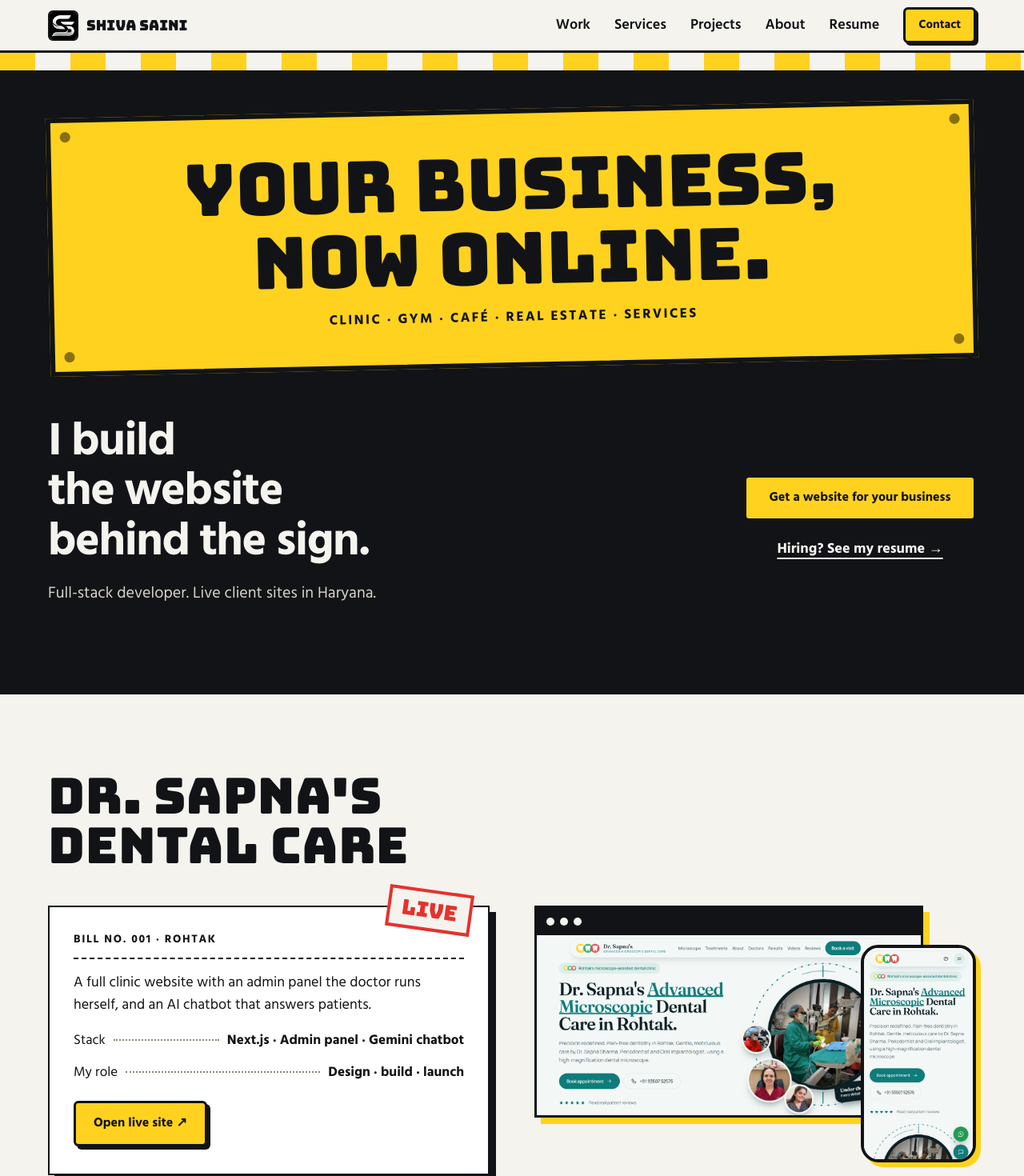
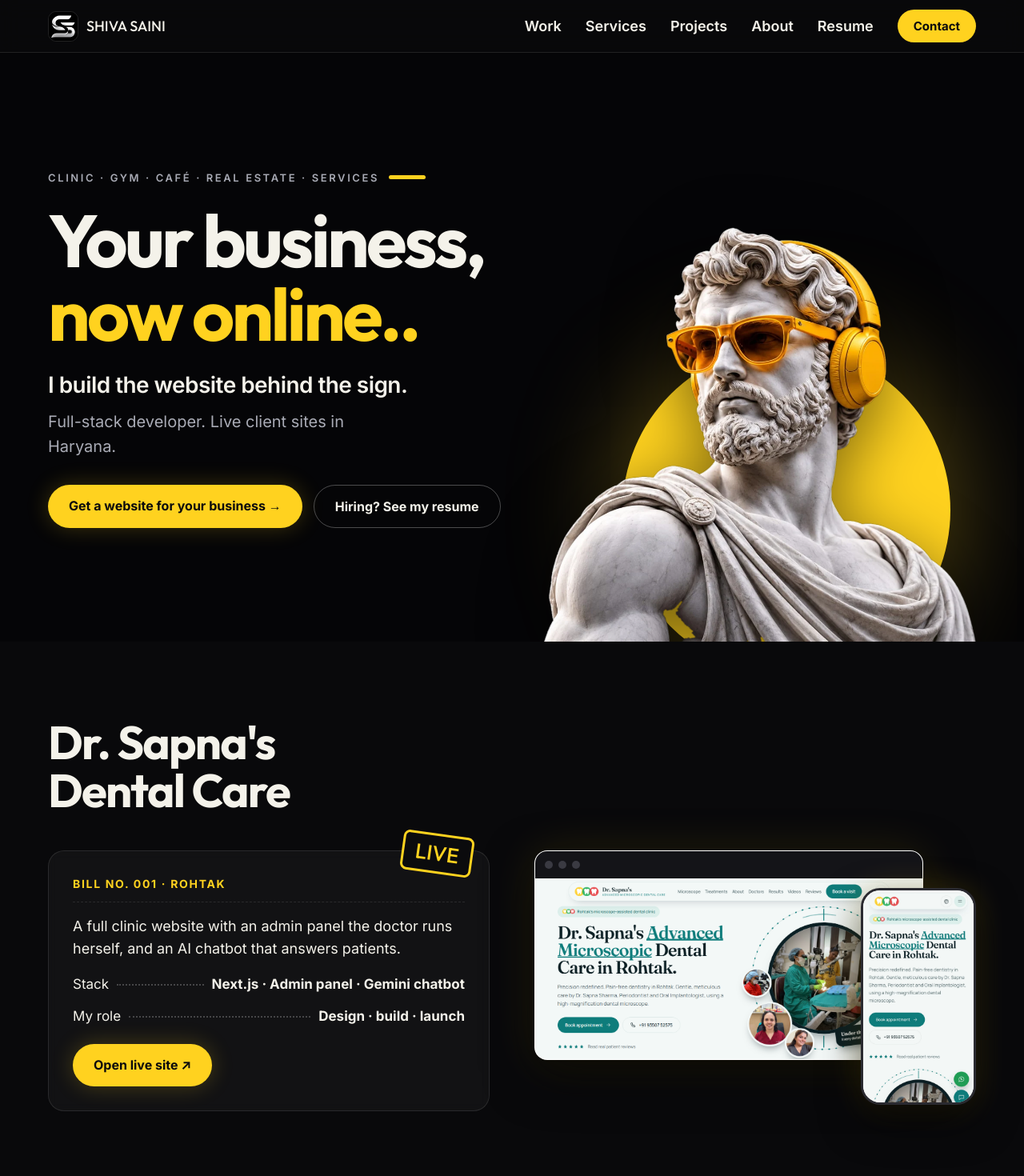
Before and after one commit to Shiva-sainiiii/new, a Next.js app: page / in a window 1280 px wide. Shown: the top 1470 px of the page at 80% size. Built offline with nearby package versions, Linux system fonts and the light colour scheme; no server answers.

Commit message:
Extract new-main-updated (4).zip via Easy DevOps

```diff
--- a/app/globals.css
+++ b/app/globals.css
@@ -261,3 +261,81 @@ a{color:inherit;text-decoration:none}button{font:inherit;cursor:pointer}
 .k-float img.second{margin:-46px 0 0 38px;transform:rotate(3deg);width:90%}
 @media (hover:hover){.k-shots{display:none}}
 @media (hover:none){.k-float{display:none}}
+
+/* ================= DARK PREMIUM THEME (v3) ================= */
+:root{--glass:rgba(255,255,255,.04);--line:rgba(255,255,255,.1);--txt:#F4F2EA;--mut:#A9ABB5;--bk:#09090B}
+body{background:var(--bk);color:var(--txt)}
+.d{font-weight:700;text-transform:none;letter-spacing:-.03em;line-height:1.04;font-size:clamp(32px,4.6vw,58px)}
+.wall.chalk{background:var(--bk);color:var(--txt)}.wall.sand{background:#0D0D10;color:var(--txt)}.wall.ink{background:#050507;color:var(--txt)}
+.wall.yel{color:#0A0A0C}
+:focus-visible{outline-color:var(--yel)}
+.red{color:var(--yel)}.small{color:var(--mut)}
+/* buttons: pill + glow */
+.btn{border:0;border-radius:999px;box-shadow:0 0 28px rgba(255,210,31,.22);padding:14px 26px;color:#0A0A0C}
+.btn:hover,.btn:not(.alt):not(.dk):hover{transform:translateY(-2px);box-shadow:0 6px 34px rgba(255,210,31,.4)}
+.btn.alt{background:transparent;color:var(--txt);border:1px solid rgba(255,255,255,.28);box-shadow:none}.btn.alt:hover{background:rgba(255,255,255,.07);box-shadow:none}
+.btn.dk{background:rgba(255,255,255,.08);color:var(--yel);border:1px solid var(--line);box-shadow:none}.btn.wh{background:#fff;color:#0A0A0C}
+.btn.sm{box-shadow:none;padding:9px 20px}
+/* nav */
+.nav{background:rgba(9,9,11,.72);backdrop-filter:blur(14px);-webkit-backdrop-filter:blur(14px);border-bottom:1px solid var(--line);color:var(--txt)}
+.nav:after{height:2px;bottom:-1px;background:var(--yel)}.nav nav a:not(.btn):after{background:var(--yel);height:2px}
+.logo img{border:1px solid var(--line);border-radius:10px}.burger:before,.burger:after,.burger span{background:var(--txt)}
+/* hero */
+.hero{padding:64px var(--pad) 0;overflow:hidden;background:radial-gradient(60% 60% at 78% 55%,rgba(255,210,31,.1),transparent 70%),#050507}
+.hero-grid{display:grid;grid-template-columns:1.05fr .95fr;gap:24px;align-items:end;min-height:min(84vh,740px)}
+.hero-copy{align-self:center;padding-bottom:60px}
+.eyebrow{font-size:13px;font-weight:600;letter-spacing:.2em;text-transform:uppercase;color:var(--mut);display:flex;align-items:center;gap:12px}.eyebrow:after{content:"";width:46px;height:5px;border-radius:3px;background:var(--yel)}
+.hero-title{font-family:var(--f-d);font-weight:700;font-size:clamp(46px,7.2vw,98px);line-height:1;letter-spacing:-.04em;margin:22px 0 0}
+.hero-title span{display:block}.hero-title .y{color:var(--yel)}.hero-title .y:after{content:"."}
+.hero-sub{font-size:clamp(20px,2.2vw,28px);font-weight:600;margin:22px 0 0;letter-spacing:-.02em}
+.hero .lead{color:var(--mut);margin-top:8px}
+.hero-art{position:relative;align-self:end;max-width:640px;justify-self:end;width:100%}
+.hero-art:before{content:"";position:absolute;width:76%;aspect-ratio:1;border-radius:50%;background:var(--yel);right:6%;bottom:-8%;box-shadow:0 0 140px rgba(255,210,31,.35)}
+.hero-art img{position:relative;z-index:1;display:block;width:100%;height:auto;filter:drop-shadow(0 20px 40px rgba(0,0,0,.5))}
+/* glass cards */
+.bill,.vcard,.khata,.slip,.mapbox,.frame,.ticket{background:var(--glass);color:var(--txt);border:1px solid var(--line);border-radius:20px;box-shadow:none;backdrop-filter:blur(6px)}
+.bill{padding:30px}.bill:hover,.vcard:hover{box-shadow:0 0 50px rgba(255,210,31,.12);border-color:rgba(255,210,31,.35)}
+.bill-h{border-bottom:1px dashed var(--line);color:var(--yel)}.brow i{border-bottom-color:rgba(255,255,255,.22)}
+.stamp{background:#0B0B0D;border:3px solid var(--yel);color:var(--yel);border-radius:8px}
+.browser{border:1px solid var(--line);border-radius:16px;overflow:hidden;box-shadow:0 20px 60px rgba(0,0,0,.5),0 0 60px rgba(255,210,31,.12)}.browser:hover{box-shadow:0 24px 70px rgba(0,0,0,.6),0 0 80px rgba(255,210,31,.2)}
+.browser-bar{background:#141418}.browser-bar i{background:#3A3A42}
+.sphone{border:3px solid #2A2A30;border-radius:24px;box-shadow:0 20px 50px rgba(0,0,0,.6),0 0 40px rgba(255,210,31,.18)}
+/* templates */
+.rate{border-bottom:1px solid var(--line)}.rate-top i{border-bottom-color:rgba(255,255,255,.2)}.rate-d{color:var(--mut)}.sw{border:1px solid var(--line);border-radius:50%}
+.tagy{border-radius:999px}.rate:hover{background:rgba(255,210,31,.05)}
+/* services */
+.svc{border-bottom:1px solid var(--line)}.svc-row{border-top:1px solid var(--line);border-radius:0}.svc-row:hover{background:rgba(255,210,31,.06)}.svc-row:hover .svc-n{color:var(--yel)}.svc-d{color:var(--mut)}
+.sticker{background:rgba(255,210,31,.12);color:var(--yel);border:1px solid rgba(255,210,31,.35);border-radius:999px}
+/* process: yellow rounded panel */
+#process{margin:40px max(14px,calc((100vw - 1260px)/2));border-radius:32px;padding-left:48px;padding-right:48px}
+.ticket{background:#0A0A0C;border:0;border-radius:22px;color:var(--txt);padding:30px 26px}.ticket:before,.ticket:after{display:none}.ticket:hover{box-shadow:0 18px 40px rgba(0,0,0,.35)}
+.tk-n{color:var(--yel)}
+/* projects */
+.khata{padding:0 26px 0 64px}.khata:before{border-left:1px solid rgba(255,210,31,.5)}
+.k-row{border-bottom:1px solid var(--line)}.k-row:hover{background:rgba(255,210,31,.05)}.k-row b{color:#D6D7DE}.k-row div div{color:var(--mut)}.k-l a:hover{color:var(--yel)}
+.k-shots a{border:1px solid var(--line);box-shadow:none;border-radius:12px;overflow:hidden}
+.k-float img{border:1px solid rgba(255,255,255,.18);border-radius:14px;box-shadow:0 18px 50px rgba(0,0,0,.6),0 0 40px rgba(255,210,31,.25)}
+/* easydevops + about */
+.fl{border-color:var(--line);border-radius:10px}.fl:last-child{border-radius:10px}.mk{border-radius:6px}.note p{color:var(--mut)}
+.vcard{padding:14px 14px 20px}.vc-photo{border-radius:14px}.vc-top img{border:1px solid var(--line)}.vc-r{color:var(--yel)}.vc-logo{border-radius:14px}
+.exp-row{border-top:1px solid var(--line)}.exp-row em{color:var(--yel)}.exp-row span{color:var(--mut)}
+/* certificates */
+.frame{padding:10px 10px 14px}.frame:before{display:none}.frame img{border-radius:10px}.frame span{color:var(--mut)}.frame:hover{border-color:rgba(255,210,31,.4);box-shadow:0 0 40px rgba(255,210,31,.1)}
+.frame.plain{border:1px solid var(--line)}
+/* feedback */
+.slip{border:1px dashed rgba(255,255,255,.2);padding:30px}
+.stars button{-webkit-text-stroke:2px var(--yel)}.stars button.on{color:var(--yel)}
+.fld{border-bottom:1px solid rgba(255,255,255,.25);color:var(--txt)}textarea.fld{border:1px solid rgba(255,255,255,.25);border-radius:12px}.fld::placeholder{color:#7C7E88}.fld:focus{background:rgba(255,210,31,.06);border-color:var(--yel)}
+/* contact: dark */
+#contact.wall.yel{background:radial-gradient(60% 70% at 85% 100%,rgba(255,210,31,.12),transparent 70%),#050507;color:var(--txt)}
+.open-sign{border-radius:14px;border:1px solid rgba(255,210,31,.5);outline:0;background:rgba(255,210,31,.08)}
+.contact .d.huge{font-size:clamp(46px,10vw,140px);letter-spacing:-.045em}
+.mapbox{overflow:hidden}.mapbox iframe{filter:invert(.9) hue-rotate(180deg) saturate(.6) contrast(.9)}.map-cap{background:rgba(255,255,255,.03);border-top:1px solid var(--line);color:var(--txt)}.map-cap:hover{background:rgba(255,210,31,.1)}
+/* ask-ai chat */
+.phone{border:6px solid #1A1A1F;box-shadow:0 30px 70px rgba(0,0,0,.6),0 0 60px rgba(255,210,31,.1)}
+@media (max-width:820px){
+ .hero{padding-top:36px}.hero-grid{grid-template-columns:1fr;min-height:0}.hero-copy{padding-bottom:10px}.hero-art{max-width:420px;justify-self:center}.hero .row-btns .btn{width:100%}
+ .nav nav{background:#0B0B0D;border-bottom:1px solid var(--line)}
+ #process{margin:24px 12px;padding-left:20px;padding-right:20px;border-radius:24px}
+ .khata{padding:0 16px 0 44px}
+}
--- a/app/layout.js
+++ b/app/layout.js
@@ -1,7 +1,7 @@
-import { Bungee, Hind } from "next/font/google";
+import { Outfit, Inter } from "next/font/google";
 import "./globals.css";
-const bungee = Bungee({ subsets: ["latin"], weight: "400", variable: "--f-d" });
-const hind = Hind({ subsets: ["latin"], weight: ["400", "500", "600", "700"], variable: "--f-body" });
+const outfit = Outfit({ subsets: ["latin"], weight: ["500", "600", "700", "800"], variable: "--f-d" });
+const inter = Inter({ subsets: ["latin"], weight: ["400", "500", "600", "700"], variable: "--f-body" });
 export const metadata = {
   metadataBase: new URL(process.env.NEXT_PUBLIC_SITE_URL || "https://shivasainiportfolio.vercel.app"),
   title: "Shiva Saini | Websites for local businesses",
@@ -9,5 +9,5 @@ export const metadata = {
   openGraph: { title: "Shiva Saini | Websites for local businesses", description: "Full-stack developer building fast websites for clinics, gyms, cafes and shops in Haryana.", type: "website" },
 };
 export default function RootLayout({ children }) {
-  return (<html lang="en"><body className={`${bungee.variable} ${hind.variable}`}>{children}</body></html>);
+  return (<html lang="en"><body className={`${outfit.variable} ${inter.variable}`}>{children}</body></html>);
 }
--- a/components/Glasses.js
+++ b/components/Glasses.js
@@ -47,7 +47,7 @@ export default function Glasses() {
       W = base * 1.6;
       el.style.width = W + "px"; el.style.height = W * 0.5 + "px";
       // pehla target = hero ka sign (board); baaki = har section ki heading
-      const targets = [...document.querySelectorAll(".hero .board, .sec h2.d")];
+      const targets = [...document.querySelectorAll(".hero .hero-title, .sec h2.d")];
       A = targets.map((h, idx) => {
         const p = docPos(h);
         let textRight, textTop, fs;
--- a/components/Sections.js
+++ b/components/Sections.js
@@ -9,22 +9,18 @@ const Row = ({ a, b, red }) => (<div className="brow"><span>{a}</span><i /><b cl
 export function Hero() {
   return (
     <section id="top" className="sec wall ink hero">
-      <div className="awning" />
-      <div className="board-wrap">
-        <div className="board">
-          <div className="d board-t">{heroLines.map((l) => <span key={l}>{l}</span>)}</div>
-          <div className="board-s">Clinic · Gym · Café · Real Estate · Services</div>
+      <div className="hero-grid">
+        <div className="hero-copy">
+          <div className="eyebrow">Clinic · Gym · Café · Real Estate · Services</div>
+          <h1 className="hero-title">{heroLines.map((l, i) => <span key={l} className={i === heroLines.length - 1 ? "y" : ""}>{l}</span>)}</h1>
+          <p className="hero-sub">I build the website behind the sign.</p>
+          <p className="lead">Full-stack developer. Live client sites in Haryana.</p>
+          <div className="row-btns">
+            <a className="btn" href={wa()} target="_blank" rel="noreferrer">Get a website for your business →</a>
+            <a className="btn alt" href={site.resume} target="_blank" rel="noreferrer">Hiring? See my resume</a>
+          </div>
         </div>
-      </div>
-      <div className="hero-body">
-        <div>
-          <h1 className="hl">I build<br />the website<br />behind the sign.</h1>
-          <p className="lead">Full-stack developer. Live client sites in Haryana.</p>
-        </div>
-        <div className="stack">
-          <a className="btn" href={wa()} target="_blank" rel="noreferrer">Get a website for your business</a>
-          <a className="hero-link" href={site.resume} target="_blank" rel="noreferrer">Hiring? See my resume →</a>
-        </div>
+        <div className="hero-art"><img src="/statue.webp" alt="" width="1000" height="960" /></div>
       </div>
     </section>
   );
```
Also changed, not shown: public/statue.webp (added).
